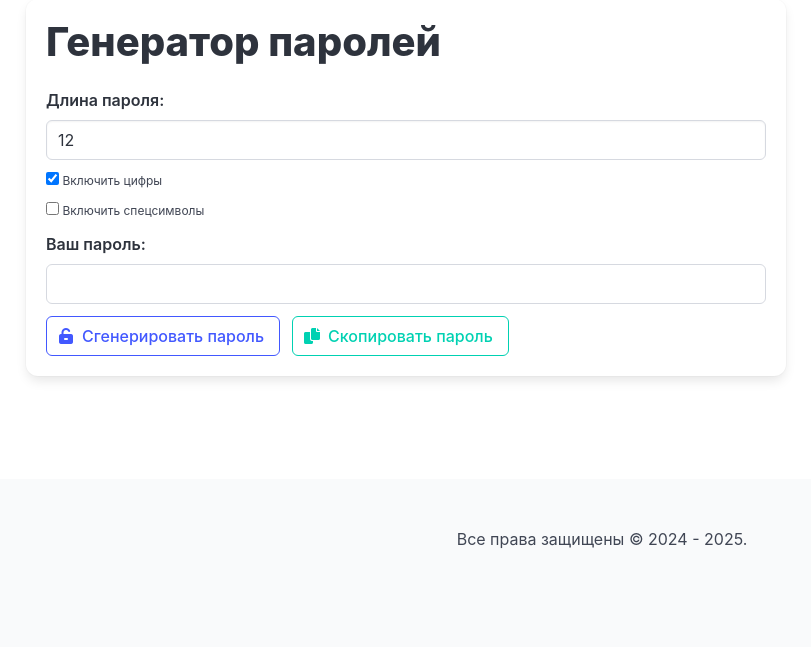
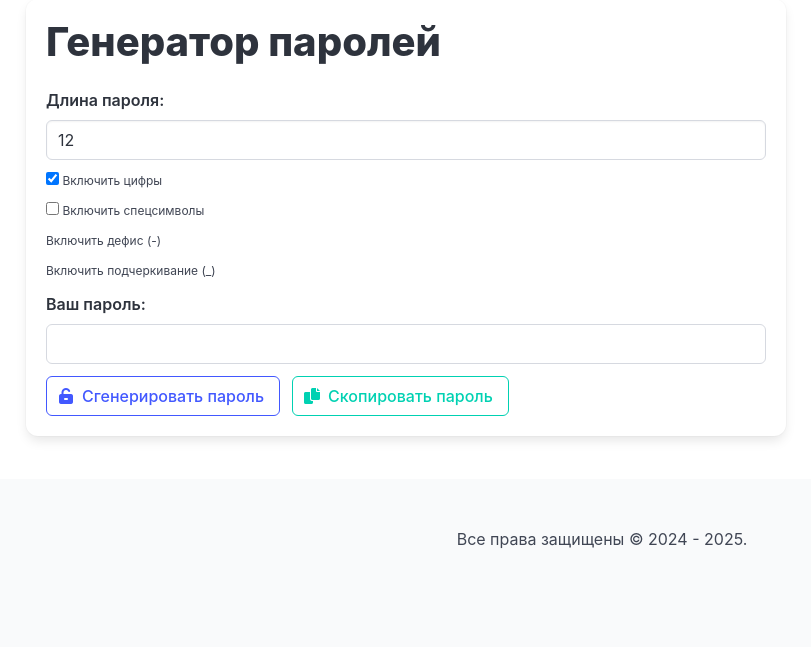
Before and after one commit to 1517mb/cat_time_bot, a Django app: page / in a window 1280 px wide. Shown: the part 153-800 px from the top of the page, without its empty margins (38-849 px from the left). Run offline with Django 5.2, Linux system fonts and the light colour scheme; some libraries are stand-ins or nearby versions.

Commit message:
Add new checkboxes and update instructions

```diff
--- a/src/templates/generator/password_generator.html
+++ b/src/templates/generator/password_generator.html
@@ -14,6 +14,7 @@
                     <li>Укажите желаемую длину пароля.</li>
                     <li>Выберите, включать ли цифры.</li>
                     <li>Выберите, включать ли специальные символы.</li>
+                    <li>Выберите, включать ли разделители.</li>
                     <li>Нажмите кнопку "Сгенерировать пароль".</li>
                 </ol>
                 <p>После генерации пароля вы можете скопировать его в буфер обмена, нажав на кнопку "Скопировать".</p>
@@ -40,6 +41,16 @@
                     </label>
                 </div>
                 <div class="field">
+                    <label class="checkbox" for="include_hyphen">
+                        {{ form.include_hyphen }} Включить дефис (-)
+                    </label>
+                </div>
+                <div class="field">
+                    <label class="checkbox" for="include_underscore">
+                        {{ form.include_underscore }} Включить подчеркивание (_)
+                    </label>
+                </div>
+                <div class="field">
                     <label class="label" for="password">Ваш пароль:</label>
                     <div id="password-container">
                         <input id="password" class="input" type="text" value="{{ password }}" readonly />
@@ -53,7 +64,7 @@
                         hx-trigger="click"
                         hx-target="#password-container"
                         hx-swap="innerHTML"
-                        hx-include="[name='csrfmiddlewaretoken'], [name='length'], [name='include_digits'], [name='include_special_chars']">
+                        hx-include="[name='csrfmiddlewaretoken'], [name='length'], [name='include_digits'], [name='include_special_chars'], [name='include_hyphen'], [name='include_underscore']">
                         <span class="icon is-small">
                             <i class="fa-solid fa-unlock-keyhole"></i>
                         </span>
```
